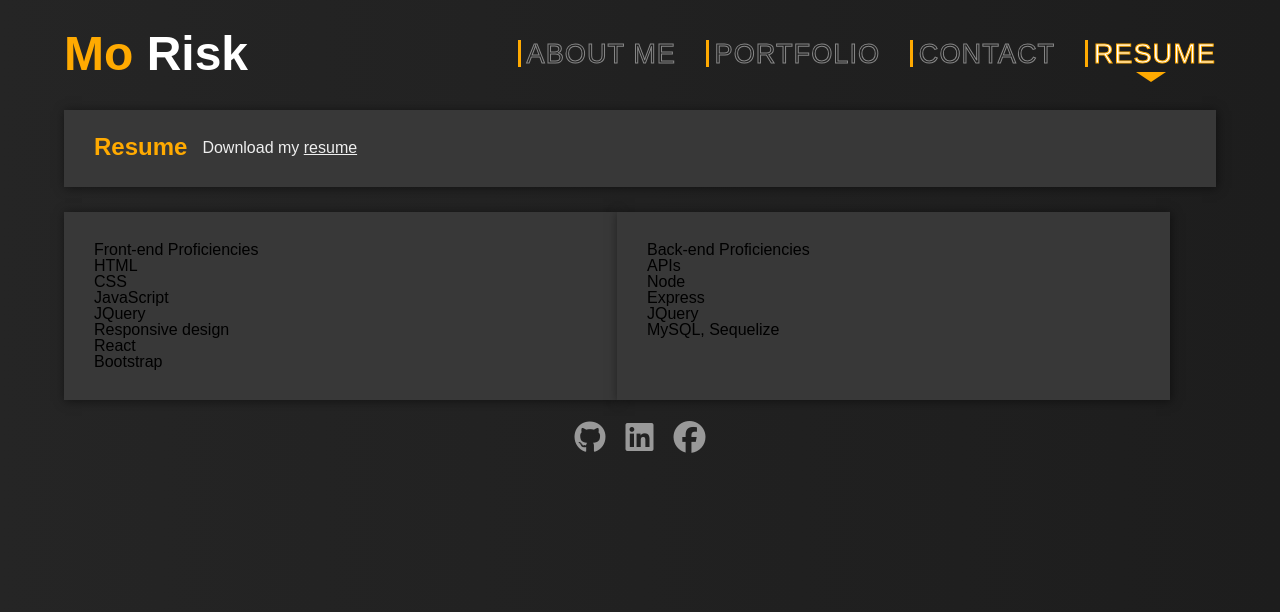
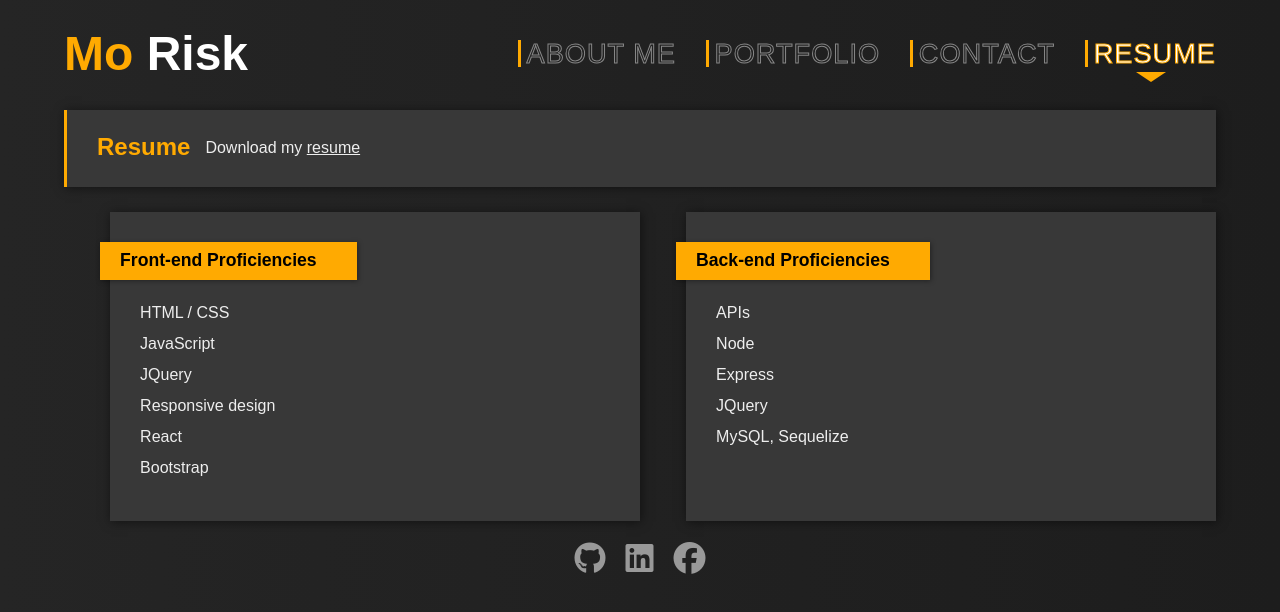
Before and after one commit to morisky78/mo-react-profile, a React (Create React App) app: page /resume in a window 1280 px wide. Shown: the top 612 px of the page. Built offline with nearby package versions, Linux system fonts and the light colour scheme; a web font is replaced by a local one.

Commit message:
resume style updatd

```diff
--- a/src/pages/Resume/index.js
+++ b/src/pages/Resume/index.js
@@ -22,8 +22,7 @@ export default function Resume({currentPage, setCurrentPage}) {
       <div className='contentbox'>
         <h3>Front-end Proficiencies</h3>
         <ul>
-          <li>HTML</li>
-          <li>CSS</li>
+          <li>HTML / CSS</li>
           <li>JavaScript</li>
           <li>JQuery</li>
           <li>Responsive design</li>
--- a/src/pages/Resume/style.css
+++ b/src/pages/Resume/style.css
@@ -1,6 +1,8 @@
-.resume{display:flex;flex-wrap: wrap;}
-.resume .contentbox{width:48%;border-left:0;}
-.resume .hd{display:flex;padding-top:25px;padding-bottom:18px;margin-bottom:25px;width:100%;}
+.resume{display:flex;flex-wrap: wrap;justify-content:flex-end;}
+.resume .contentbox{width:46%;border-left:0;position:relative;margin-left:4%}
+.resume .hd{display:flex;padding-top:25px;padding-bottom:18px;margin-bottom:25px;width:100%;border-left:3px solid var(--clr);margin-left:0;}
 .resume .hd h2{margin-right:15px;color:var(--clr);font-size:1.5em;font-weight:bold;}
 .resume .hd p a{color:var(--clr-lightgray)}
 .resume .hd p a:hover{color:var(--clr)}
+.resume h3{position:relative;left:-40px;background-color:var(--clr);font-size:1.1em;padding:10px 40px 10px 20px;margin-bottom:25px;display:inline-block;font-weight:bold;box-shadow: 1px 1px 5px rgba(0, 0, 0, 0.4);}
+.resume li{color:var( --clr-font);margin-bottom:15px;}
```
